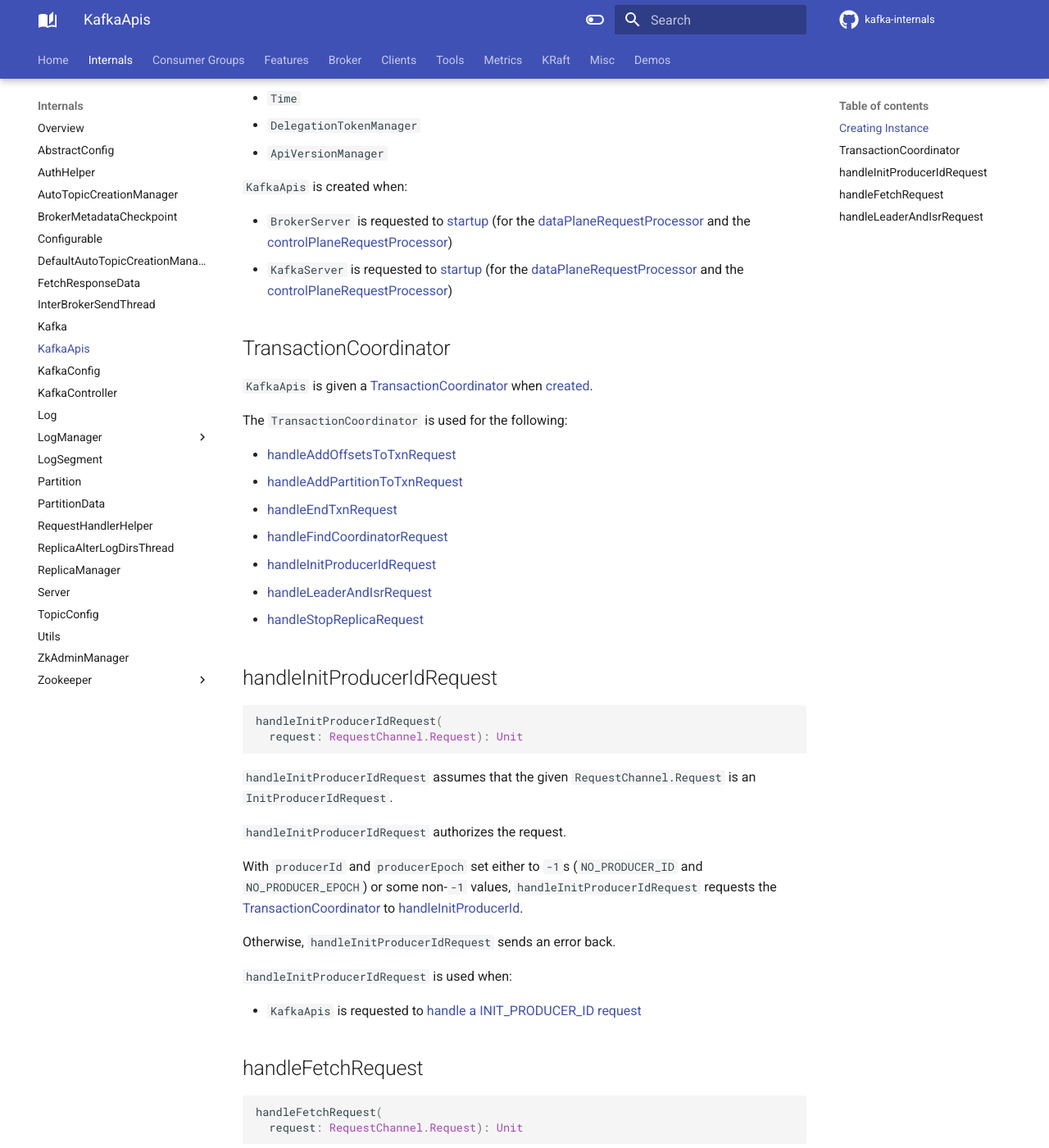
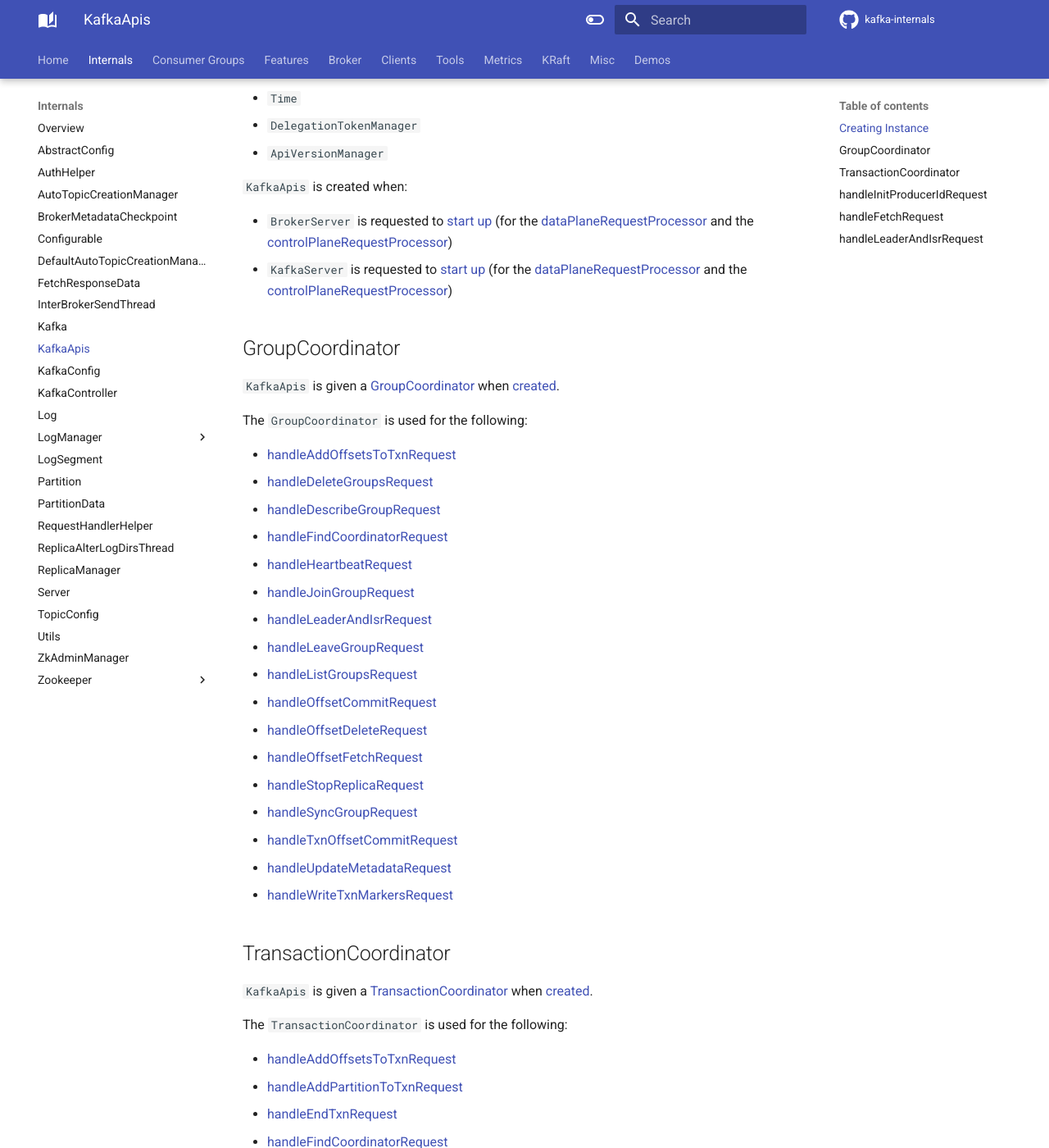
Before and after one commit to japila-books/kafka-internals, an MkDocs documentation site: the page built from docs/KafkaApis.md, in a window 1280 px wide and 1400 px high, scrolled down 751 px. Shown: the whole window at 82% size. Built offline with MkDocs 1.6.1 and Material for MkDocs 9.7.7, drawn with Linux system fonts in a browser that asks for light colours; comment, search, counter and statistics services are not loaded.

Commit message:
KafkaApis and GroupCoordinator

```diff
--- a/docs/KafkaApis.md
+++ b/docs/KafkaApis.md
@@ -6,15 +6,15 @@
 
 * <span id="requestChannel"> `RequestChannel`
 * <span id="metadataSupport"> `MetadataSupport`
-* <span id="replicaManager"> `ReplicaManager`
-* <span id="groupCoordinator"> `GroupCoordinator`
+* <span id="replicaManager"> [ReplicaManager](ReplicaManager.md)
+* [GroupCoordinator](#groupCoordinator)
 * [TransactionCoordinator](#txnCoordinator)
 * <span id="autoTopicCreationManager"> [AutoTopicCreationManager](AutoTopicCreationManager.md)
 * <span id="brokerId"> Broker ID
 * <span id="config"> [KafkaConfig](KafkaConfig.md)
 * <span id="configRepository"> `ConfigRepository`
 * <span id="metadataCache"> `MetadataCache`
-* <span id="metrics"> `Metrics`
+* <span id="metrics"> [Metrics](metrics/Metrics.md)
 * <span id="authorizer"> Optional `Authorizer`
 * <span id="quotas"> `QuotaManagers`
 * <span id="fetchManager"> `FetchManager`
@@ -26,8 +26,32 @@
 
 `KafkaApis` is created when:
 
-* `BrokerServer` is requested to [startup](raft/BrokerServer.md#startup) (for the [dataPlaneRequestProcessor](raft/BrokerServer.md#dataPlaneRequestProcessor) and the [controlPlaneRequestProcessor](raft/BrokerServer.md#controlPlaneRequestProcessor))
-* `KafkaServer` is requested to [startup](broker/KafkaServer.md#startup) (for the [dataPlaneRequestProcessor](broker/KafkaServer.md#dataPlaneRequestProcessor) and the [controlPlaneRequestProcessor](broker/KafkaServer.md#controlPlaneRequestProcessor))
+* `BrokerServer` is requested to [start up](raft/BrokerServer.md#startup) (for the [dataPlaneRequestProcessor](raft/BrokerServer.md#dataPlaneRequestProcessor) and the [controlPlaneRequestProcessor](raft/BrokerServer.md#controlPlaneRequestProcessor))
+* `KafkaServer` is requested to [start up](broker/KafkaServer.md#startup) (for the [dataPlaneRequestProcessor](broker/KafkaServer.md#dataPlaneRequestProcessor) and the [controlPlaneRequestProcessor](broker/KafkaServer.md#controlPlaneRequestProcessor))
+
+## <span id="groupCoordinator"> GroupCoordinator
+
+`KafkaApis` is given a [GroupCoordinator](consumer-groups/GroupCoordinator.md) when [created](#creating-instance).
+
+The `GroupCoordinator` is used for the following:
+
+* [handleAddOffsetsToTxnRequest](#handleAddOffsetsToTxnRequest)
+* [handleDeleteGroupsRequest](#handleDeleteGroupsRequest)
+* [handleDescribeGroupRequest](#handleDescribeGroupRequest)
+* [handleFindCoordinatorRequest](#handleFindCoordinatorRequest)
+* [handleHeartbeatRequest](#handleHeartbeatRequest)
+* [handleJoinGroupRequest](#handleJoinGroupRequest)
+* [handleLeaderAndIsrRequest](#handleLeaderAndIsrRequest)
+* [handleLeaveGroupRequest](#handleLeaveGroupRequest)
+* [handleListGroupsRequest](#handleListGroupsRequest)
+* [handleOffsetCommitRequest](#handleOffsetCommitRequest)
+* [handleOffsetDeleteRequest](#handleOffsetDeleteRequest)
+* [handleOffsetFetchRequest](#handleOffsetFetchRequest)
+* [handleStopReplicaRequest](#handleStopReplicaRequest)
+* [handleSyncGroupRequest](#handleSyncGroupRequest)
+* [handleTxnOffsetCommitRequest](#handleTxnOffsetCommitRequest)
+* [handleUpdateMetadataRequest](#handleUpdateMetadataRequest)
+* [handleWriteTxnMarkersRequest](#handleWriteTxnMarkersRequest)
 
 ## <span id="txnCoordinator"> TransactionCoordinator
 
```
